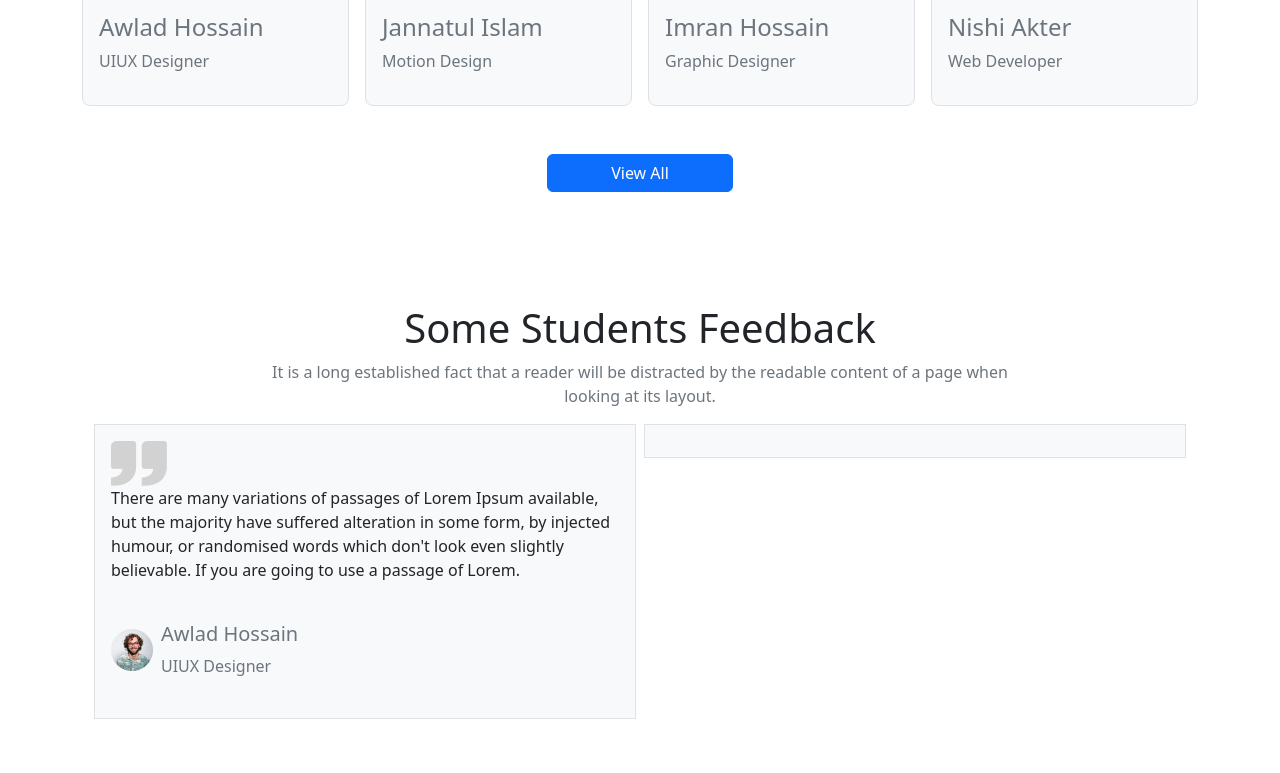
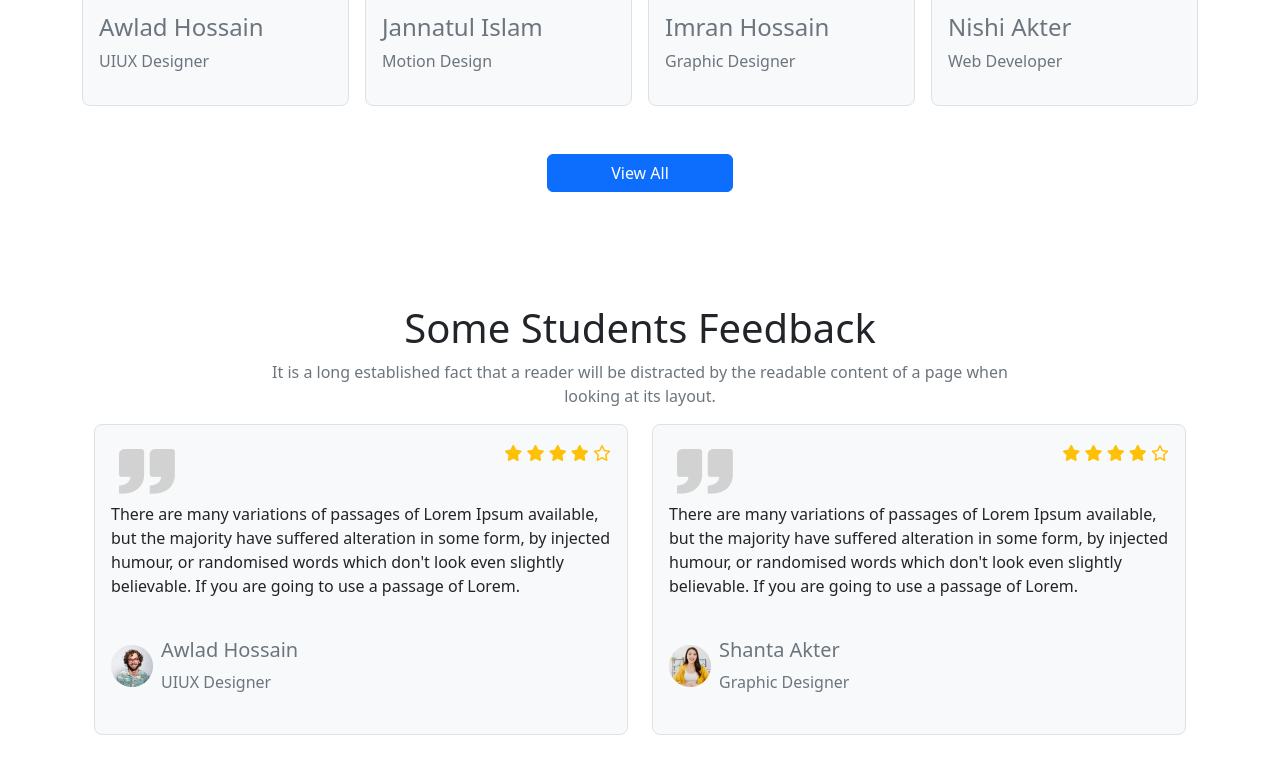
Before and after one commit to ayeasin14/edTech-website-explore, a plain HTML site: page index.html in a window 1280 px wide. Shown: the part 3225-3998 px from the top of the page. Drawn offline with nearby package versions, Linux system fonts and the light colour scheme.

Commit message:
2nd feedback added

```diff
--- a/index.html
+++ b/index.html
@@ -5,6 +5,9 @@
     <meta charset="utf-8">
     <meta name="viewport" content="width=device-width, initial-scale=1">
     <title>Pro-Digital-Website-Explore</title>
+
+    <!-- font awesome kit  -->
+    <script src="https://kit.fontawesome.com/a2f8ac4614.js" crossorigin="anonymous"></script>
     <!-- Bootstrap link  -->
     <link href="https://cdn.jsdelivr.net/npm/bootstrap@5.2.0/dist/css/bootstrap.min.css" rel="stylesheet"
         integrity="sha384-gH2yIJqKdNHPEq0n4Mqa/HGKIhSkIHeL5AyhkYV8i59U5AR6csBvApHHNl/vI1Bx" crossorigin="anonymous">
@@ -330,23 +333,31 @@
 
         <!-- Students Feedback start -->
         <section class="container my-5">
+
+            <!-- Feedback head -->
             <div class=" d-grid col-8 mx-auto text-center">
                 <h1 class="">Some Students Feedback</h1>
                 <p class="text-secondary">It is a long established fact that a reader will be distracted by the readable
                     content of a page when looking at its layout.</p>
             </div>
 
-
             <!-- Feedback -->
             <div class="container">
-                <div class="row g-2">
+                <div class="row g-4">
+                    <!-- First Feedback -->
                     <div class="col-6">
-                        <div class="p-3 border bg-light">
-                            <div>
-                                <img src="images/comma.png" alt="">
+                        <!-- First Feedback -->
+                        <div class="p-3 border rounded-3 bg-light">
+                            <div class="d-flex justify-content-between">
+                                <img class="p-2" src="images/comma.png" alt="">
+                                <div>
+                                    <i class="fa-solid text-warning fa-star"></i>
+                                    <i class="fa-solid text-warning fa-star"></i>
+                                    <i class="fa-solid text-warning fa-star"></i>
+                                    <i class="fa-solid text-warning fa-star"></i>
+                                    <i class="fa-regular text-warning fa-star"></i>
 
-
-
+                                </div>
                             </div>
                             <div>
                                 <p>There are many variations of passages of Lorem Ipsum available, but the majority have
@@ -363,11 +374,32 @@
                         </div>
                     </div>
 
+                    <!-- 2nd Feedback -->
+                    <div class="col-6">
+                        <div class="p-3 border rounded-3 bg-light">
+                            <div class="d-flex justify-content-between">
+                                <img class="p-2" src="images/comma.png" alt="">
+                                <div>
+                                    <i class="fa-solid text-warning fa-star"></i>
+                                    <i class="fa-solid text-warning fa-star"></i>
+                                    <i class="fa-solid text-warning fa-star"></i>
+                                    <i class="fa-solid text-warning fa-star"></i>
+                                    <i class="fa-regular text-warning fa-star"></i>
 
-
-                    <div class="col-6">
-                        <div class="p-3 border bg-light">
-
+                                </div>
+                            </div>
+                            <div>
+                                <p>There are many variations of passages of Lorem Ipsum available, but the majority have
+                                    suffered alteration in some form, by injected humour, or randomised words which
+                                    don't look even slightly believable. If you are going to use a passage of Lorem.</p>
+                            </div>
+                            <div class="d-flex align-items-center">
+                                <div> <img class="img-fluid" src="images/student/student-6.png" alt=""></div>
+                                <div class="mt-3 p-2">
+                                    <h5 class="text-secondary">Shanta Akter</h5>
+                                    <p class="text-muted">Graphic Designer</p>
+                                </div>
+                            </div>
                         </div>
                     </div>
                 </div>
```
